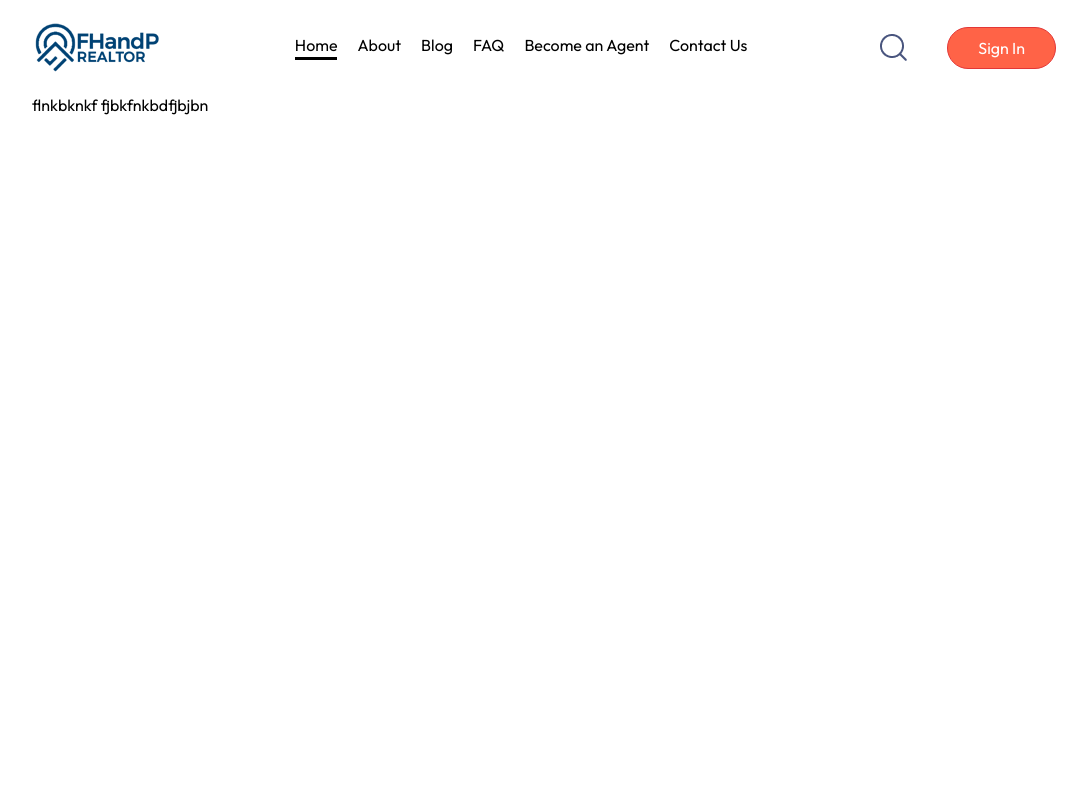
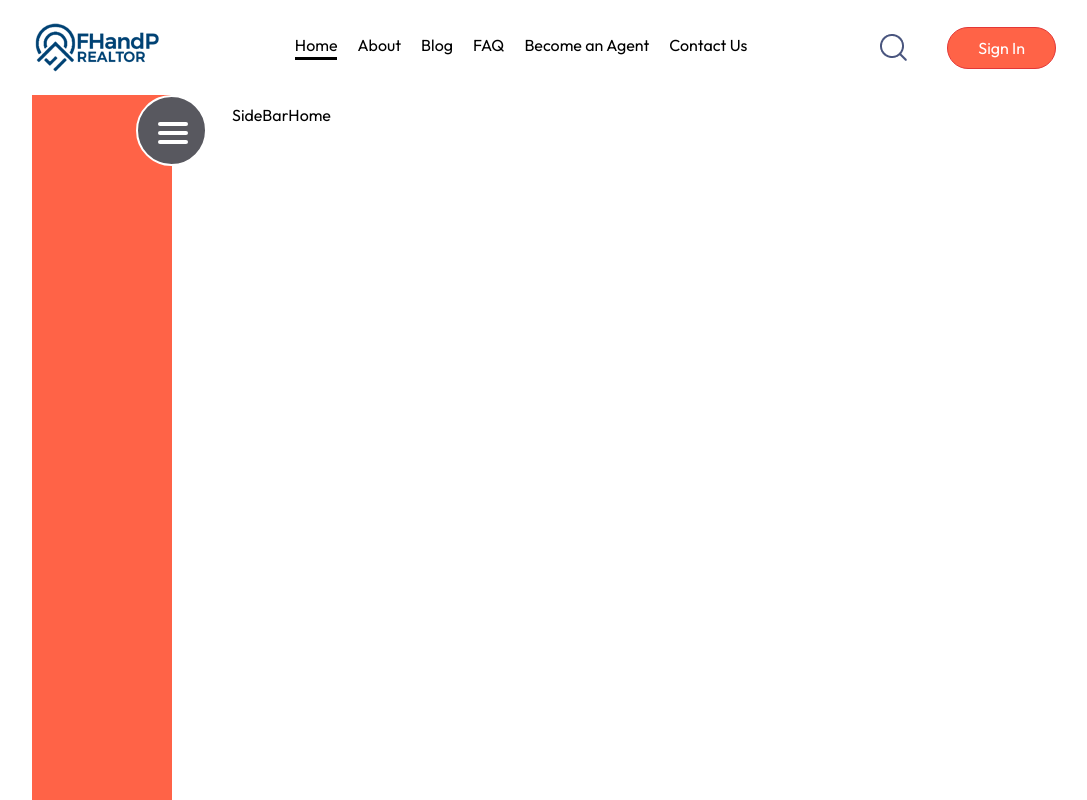
Before and after one commit to Teejay-deen/realtor, a React (Vite) app: page /sidebar-home in a window 1280 px wide. Shown: the top 800 px of the page, without its empty margins (96-1183 px from the left). Built offline with nearby package versions, Linux system fonts and the light colour scheme; grey boxes are pictures that could not be loaded.

Commit message:
refactor

```diff
--- a/src/components/SideBarHome/SideBarHome.css
+++ b/src/components/SideBarHome/SideBarHome.css
@@ -0,0 +1,9 @@
+.side-bar-home{
+   display: flex;
+  padding: 10px 60px;
+   justify-content: center;
+}
+
+.sidebar{
+    display: flex;
+}
--- a/src/components/SideBarHome/SideBarHome.jsx
+++ b/src/components/SideBarHome/SideBarHome.jsx
@@ -1,11 +1,14 @@
 import React from 'react'
+import Blog from '../../pages/Blog/Blog'
 import "./SideBarHome.css"
 
 const SideBarHome = () => {
   return (
-    <div>
-        flnkbknkf
-         fjbkfnkbdfjbjbn
+    <div className='sidebar'>
+       <Blog />
+       <div className='side-bar-home'>
+        SideBarHome
+       </div>
     </div>
   )
 }
--- a/src/pages/Blog/Blog.jsx
+++ b/src/pages/Blog/Blog.jsx
@@ -92,7 +92,7 @@ const Blog = () => {
 
         <div className="nav-menu">
           {menuItems.map(({ text, icon }) => (
-            <Link to="sidebar-home"><a
+            <Link to="/sidebar-home"><a
               href={<SideBarHome />}
               className={isExpanded ? "menu-item" : "menu-item menu-item-NX"}
             >
@@ -101,7 +101,11 @@ const Blog = () => {
 
               {!isExpanded && <div className="tooltip">{text}</div>}
             </a></Link>
+
+
           ))}
+
+
         </div>
       </div>
     </div>
```
